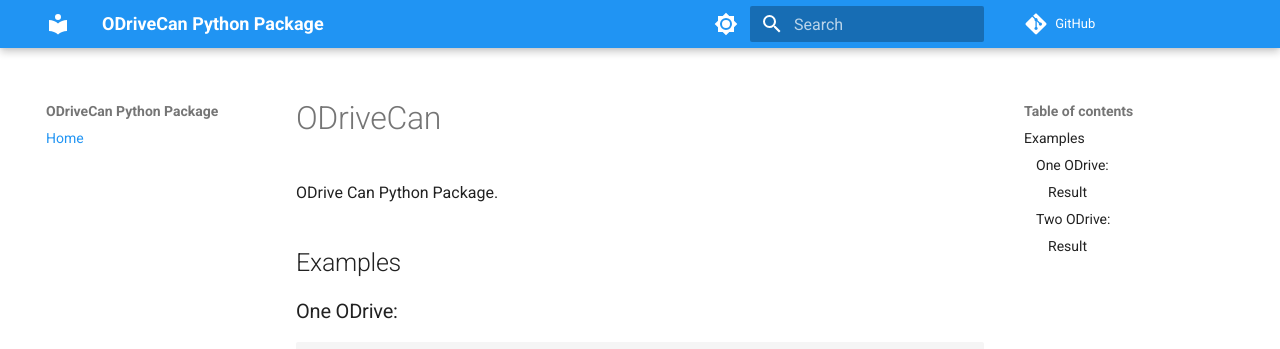
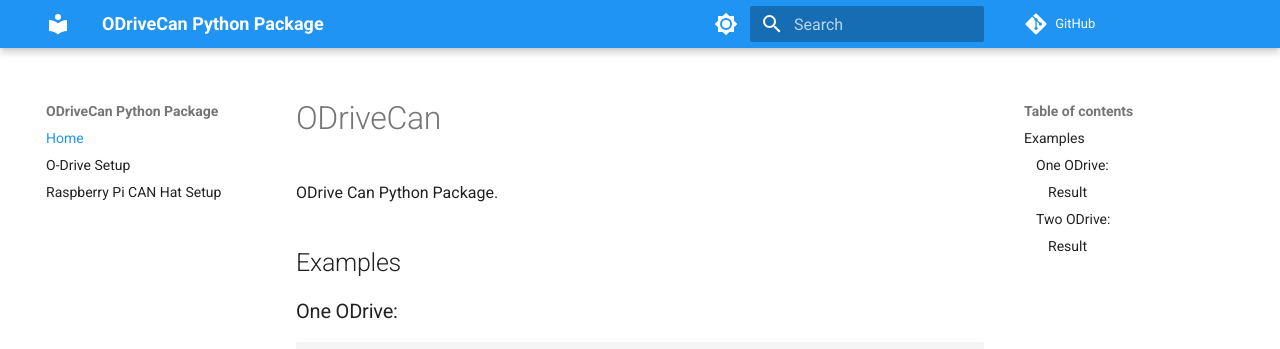
Before and after one commit to dylanballback/ODriveCan, an MkDocs documentation site: the page built from docs/index.md, in a window 1280 px wide. Shown: the top 349 px of the page. Built offline with MkDocs 1.6.1 and Material for MkDocs 9.7.7, drawn with Linux system fonts in a browser that asks for light colours; comment, search, counter and statistics services are not loaded.

Commit message:
update docs navbar to show new pages.

```diff
--- a/mkdocs.yaml
+++ b/mkdocs.yaml
@@ -25,6 +25,8 @@
 
 nav:
   - Home: index.md
+  - O-Drive Setup: ODriveSetup.md
+  - Raspberry Pi CAN Hat Setup: piCANHatSetup.md
 
 markdown_extensions:
   - pymdownx.highlight:
```
